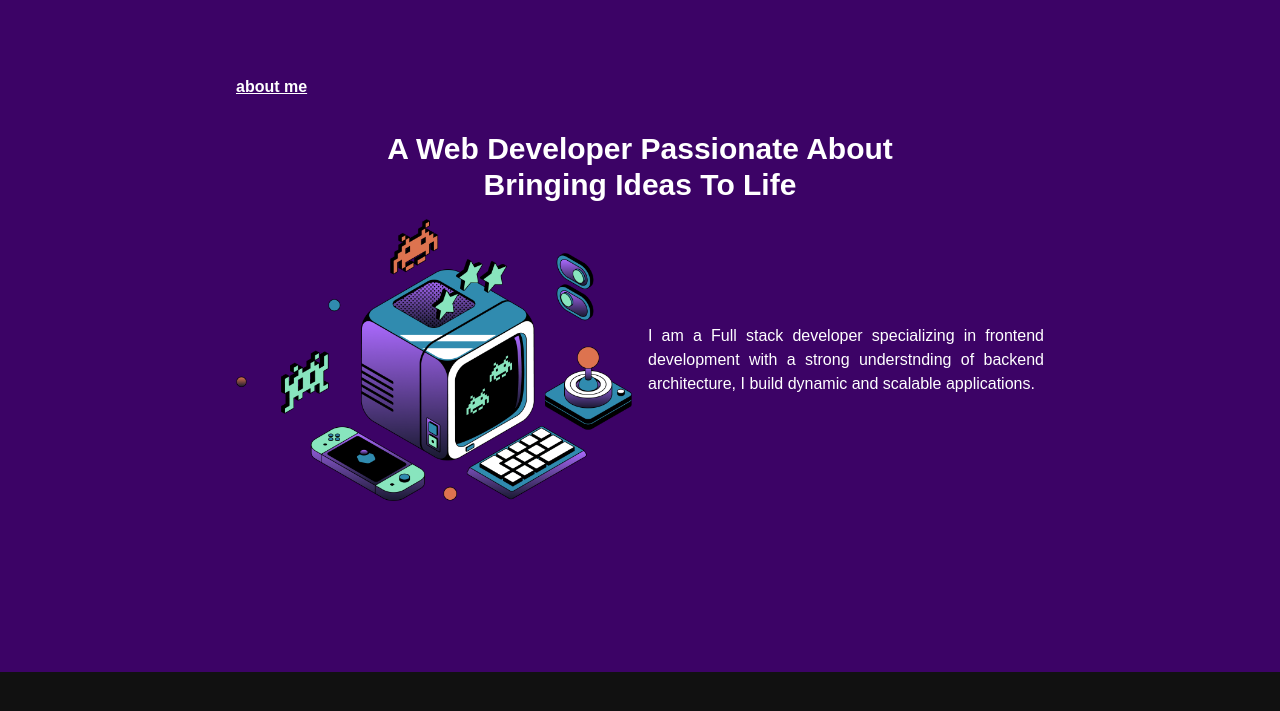
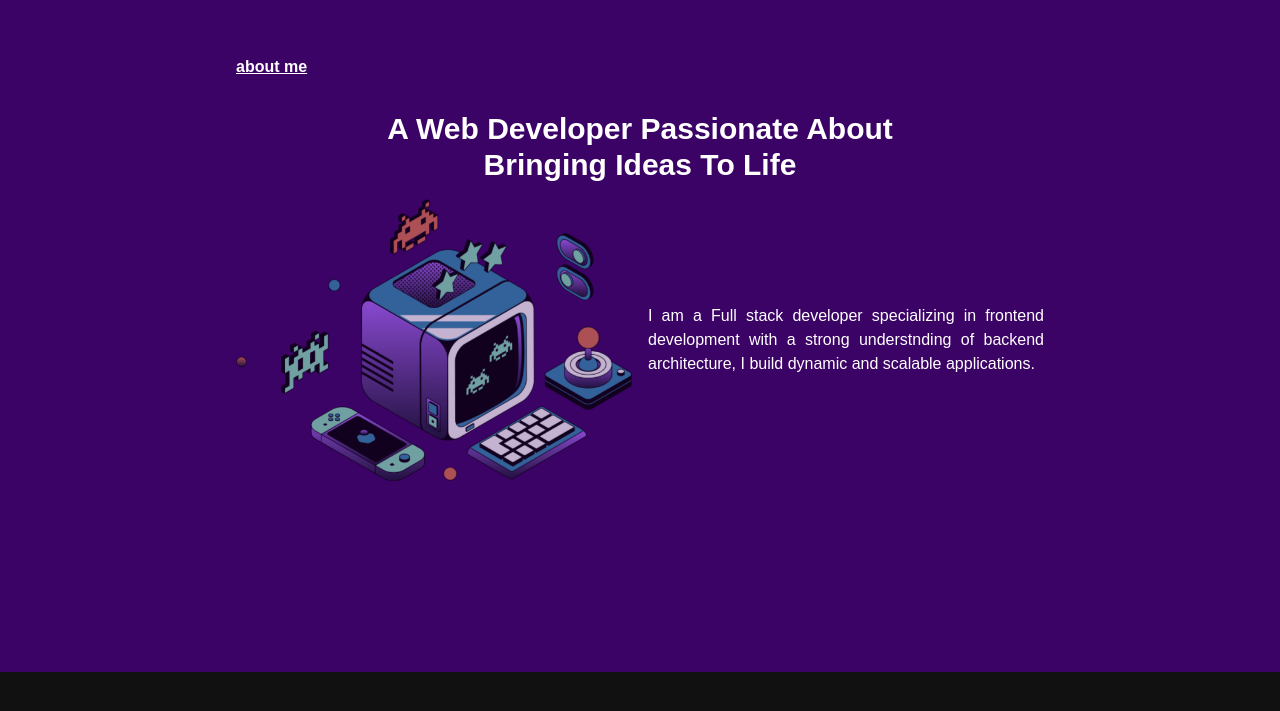
Before and after one commit to thenoobchad/chuddistudio, a React (Vite) app: page / in a window 1280 px wide. Shown: the part 984-1695 px from the top of the page. Built offline with nearby package versions, Linux system fonts and the light colour scheme; a web font is replaced by a local one.

Commit message:
hero image fixed

```diff
--- a/src/App.jsx
+++ b/src/App.jsx
@@ -91,15 +91,15 @@ export default function App() {
 
     {/* ABOUT ME */}
     <section id="about" className="text-white bg-purple-950 p-2 py-6 flex flex-col min-h-screen items-center justify-center">
-        <div className="max-w-152 md:max-w-202  mx-auto w-full">
+        <div className="max-w-152 md:max-w-202  mx-auto w-full pb-10">
            <h4 className="text-md underline  font-bold my-8">about me</h4>
           <h4 className="text-3xl capitalize font-semibold text-center pb-4">A web developer passionate about <br/>bringing ideas to life</h4>
           <div className="flex flex-col md:flex-row gap-4">
-             <div className="w-1/2">
+             <div className="md:w-1/2 w-full">
 
-              <img src="/files/hero.png" className="h-full w-full bg-cover bg-no-repeat"/>
+              <img src="/files/hero.png" className="h-full w-full bg-cover bg-no-repeat animate-pulse"/>
             </div>
-            <div className="w-1/2 flex justify-center items-center">
+            <div className="md:w-1/2 w-full flex justify-center items-center">
 
               <p className="text-justify">I am a Full stack developer specializing in frontend development with a strong understnding of backend architecture, I build dynamic and scalable applications. </p>
             </div>
```
